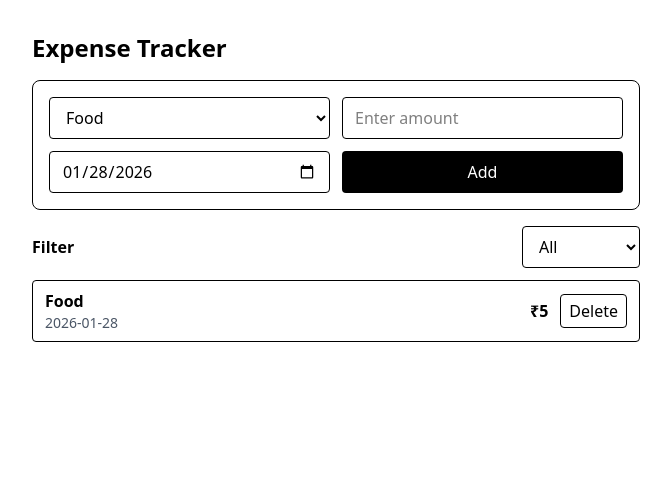
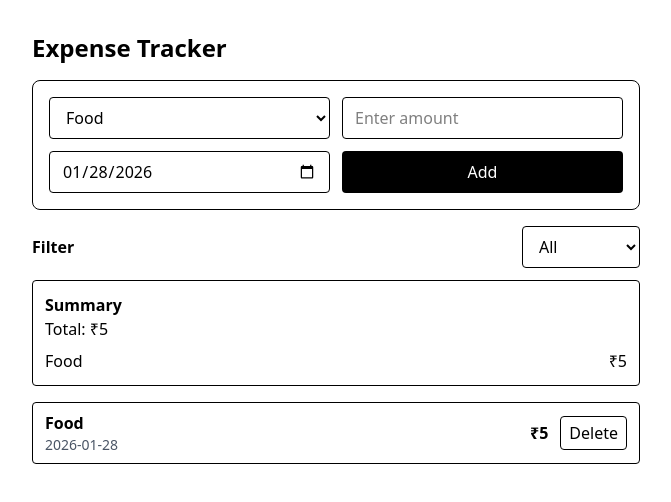
Before and after one commit to NishuSingh-12/expense-tracker-app, a React (Vite) app: page / in a window 1280 px wide. Both pictures are taken after typing "5" into the empty fields and a click on the button "Add". Shown: the top 502 px of the page, without its empty margins (304-975 px from the left). Built offline with nearby package versions, Linux system fonts and the light colour scheme.

Commit message:
show total and category totals

```diff
--- a/src/App.jsx
+++ b/src/App.jsx
@@ -26,6 +26,13 @@ export default function App() {
     filterCategory === "All"
       ? expenses
       : expenses.filter((e) => e.category === filterCategory);
+
+  const total = visibleExpenses.reduce((sum, e) => sum + e.amount, 0);
+
+  const categoryTotals = visibleExpenses.reduce((acc, e) => {
+    acc[e.category] = (acc[e.category] || 0) + e.amount;
+    return acc;
+  }, {});
 
   function handleSubmit(e) {
     e.preventDefault();
@@ -120,7 +127,19 @@ export default function App() {
           ))}
         </select>
       </div>
+      <div className="border rounded p-3 mb-4">
+        <p className="font-semibold">Summary</p>
+        <p>Total: ₹{total}</p>
 
+        <ul className="mt-2">
+          {Object.entries(categoryTotals).map(([cat, amt]) => (
+            <li key={cat} className="flex justify-between">
+              <span>{cat}</span>
+              <span>₹{amt}</span>
+            </li>
+          ))}
+        </ul>
+      </div>
       {/* LIST */}
       <ul className="space-y-2">
         {visibleExpenses.length === 0 ? (
```
